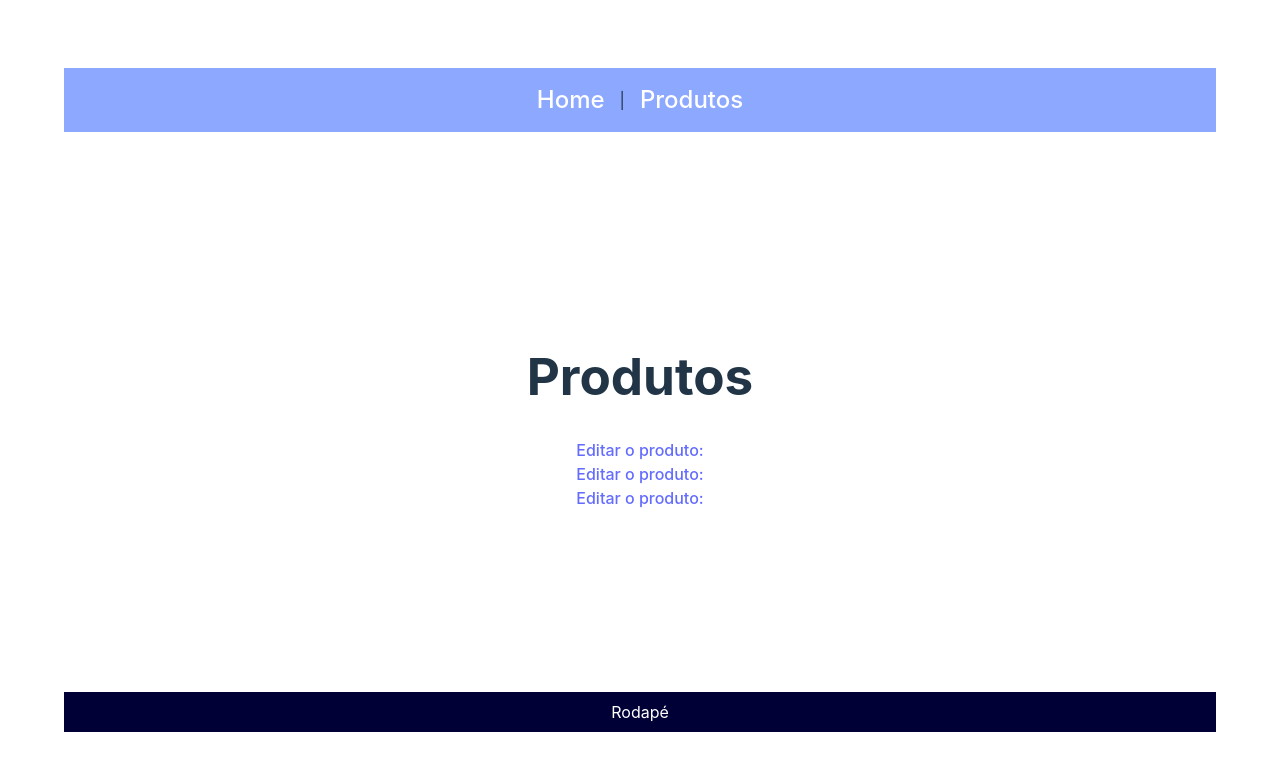
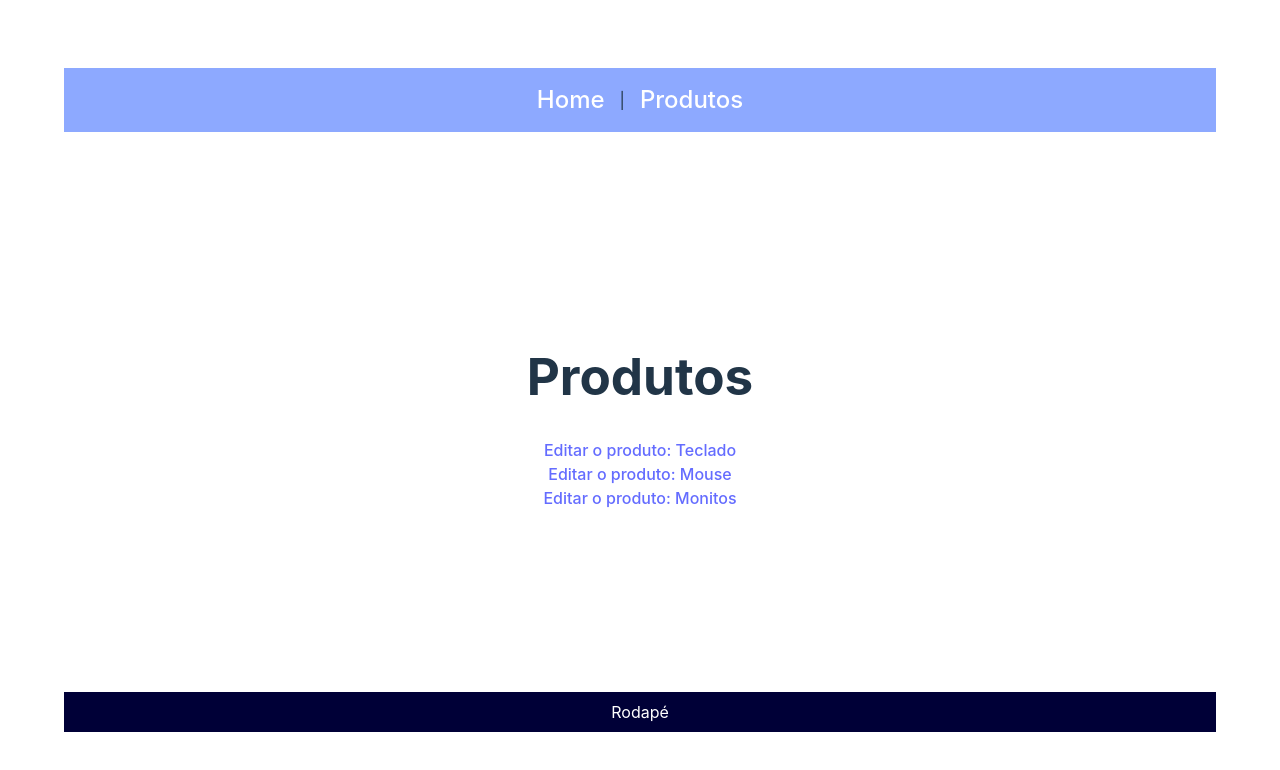
Before and after one commit to antonioaugs0505/CP2-react, a React (Vite) app: page /produtos in a window 1280 px wide. Shown: the top 770 px of the page. Built offline with nearby package versions, Linux system fonts and the light colour scheme.

Commit message:
FInalizando

```diff
--- a/src/routes/Produtos/index.jsx
+++ b/src/routes/Produtos/index.jsx
@@ -9,7 +9,7 @@ export default function Produtos() {
             {listaProdutos.map(prod => (
                 <div key={prod.id}>
                     <Link to={`/produtos/editar/${prod.id}`}>
-                        Editar o produto: {prod.name}
+                        Editar o produto: {prod.nome}
                     </Link>
                 </div>
             ))}
```
